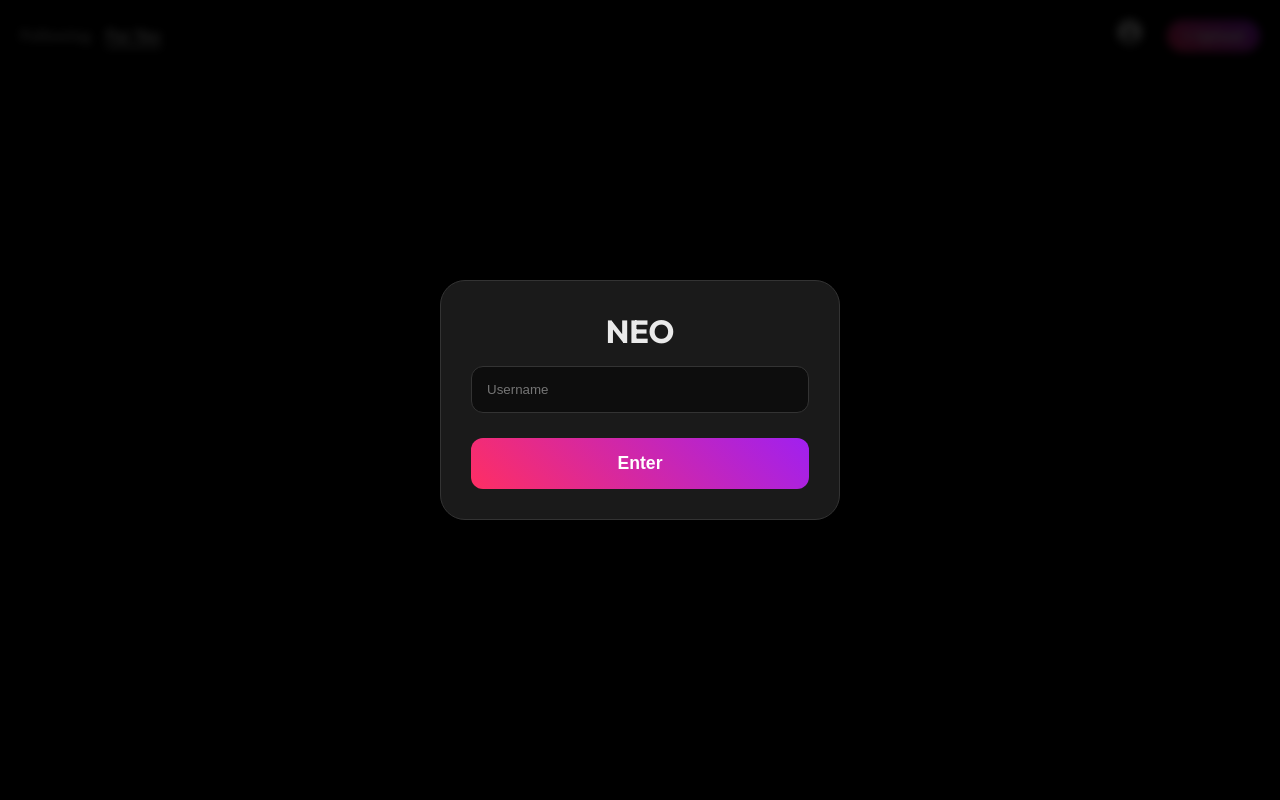
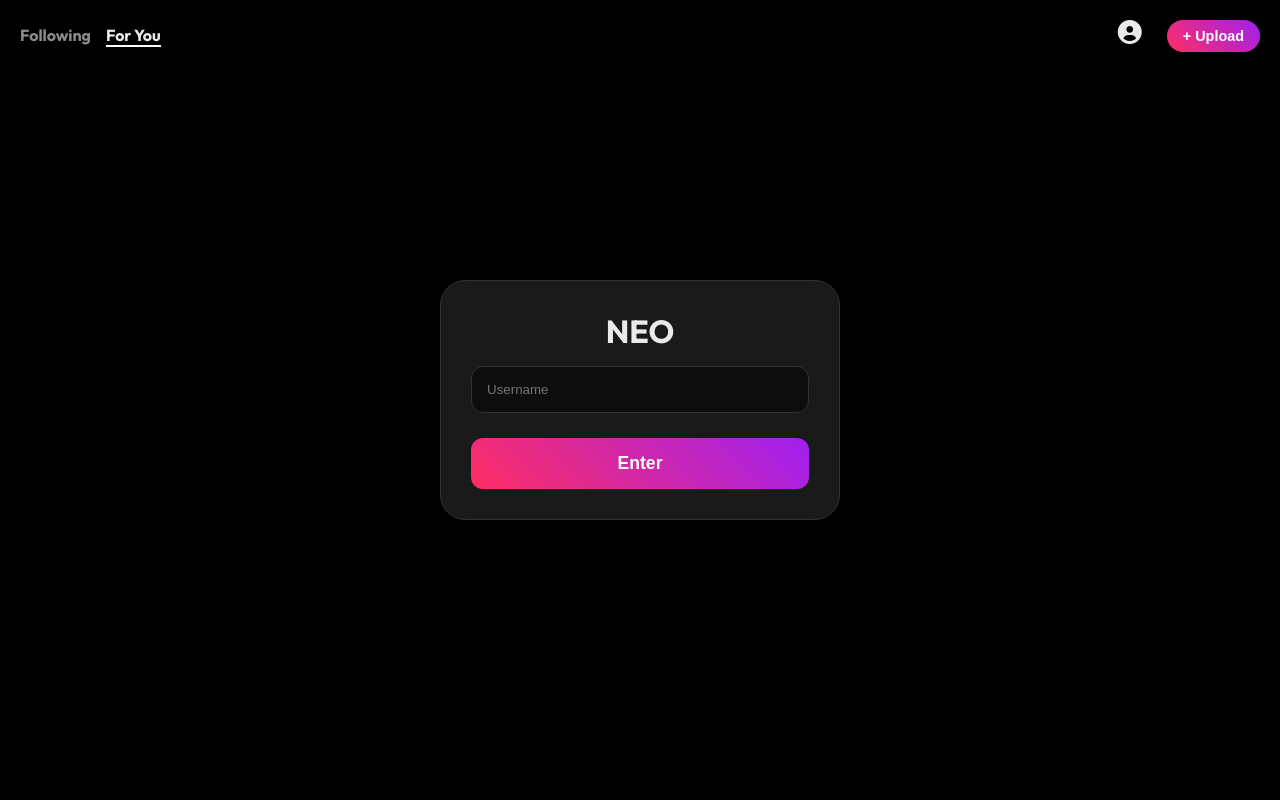
Before and after one commit to Anonymoaps/neo-social-backend, a FastAPI app: page / in a window 1280 px wide. Run offline with FastAPI, Linux system fonts and the light colour scheme.

Commit message:
Explique aqui o que você mudou

```diff
--- a/static/style.css
+++ b/static/style.css
@@ -144,6 +144,7 @@ video {
     justify-content: center;
     align-items: center;
     font-size: 1.5em;
+    pointer-events: auto;
 }
 
 .count {
@@ -168,7 +169,7 @@ video {
     top: 20px;
     left: 0;
     width: 100%;
-    z-index: 100;
+    z-index: 9999;
     display: flex;
     justify-content: space-between;
     padding: 0 20px;
--- a/templates/index.html
+++ b/templates/index.html
@@ -282,6 +282,11 @@
             closeUpload(); loadFeed();
         }
 
+        // Stop Propagation for Nav Items
+        document.querySelectorAll('.profile-icon, .nav-item, .btn-upload').forEach(item => {
+            item.addEventListener('click', (e) => e.stopPropagation());
+        });
+
         init();
     </script>
 </body>
```
